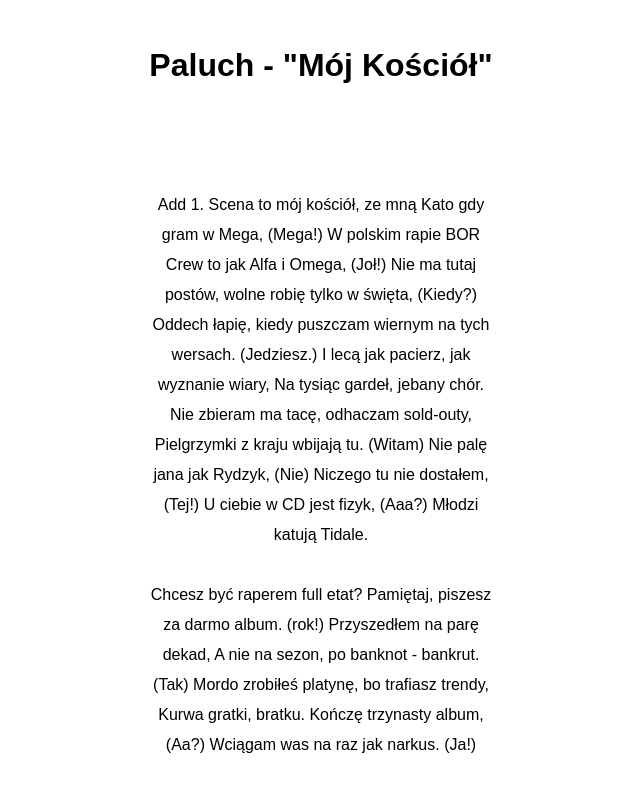
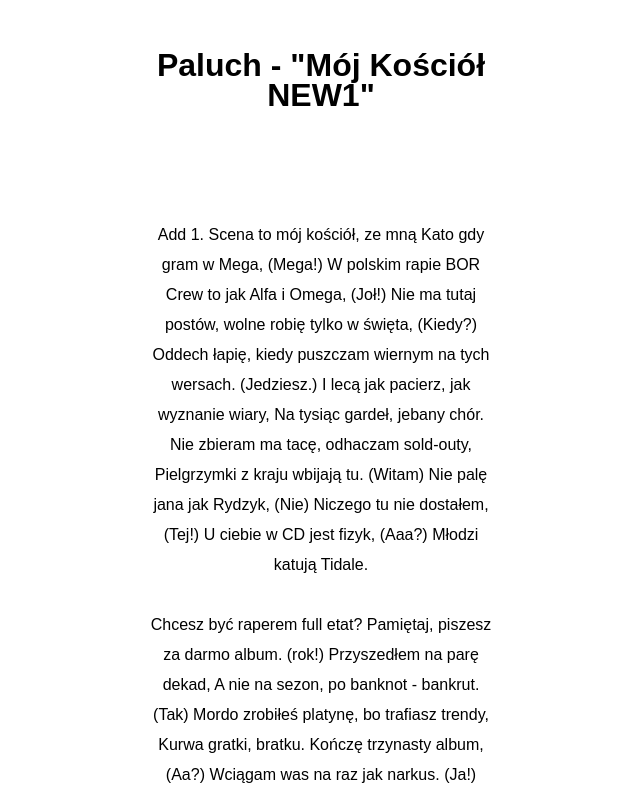
Before and after one commit to Mat955/learning-git-3, a plain HTML site: page index.html in a window 1280 px wide. Shown: the top 796 px of the page, without its empty margins (404-1044 px from the left). Drawn offline with Linux system fonts and the light colour scheme.

Commit message:
change h1

```diff
--- a/index.html
+++ b/index.html
@@ -11,7 +11,7 @@
 
 <body class="Domi">
     <div class="text">
-        <h1 class="main">Paluch - "Mój Kościół"</h1>
+        <h1 class="main">Paluch - "Mój Kościół NEW1"</h1>
         <p><br><br>
 
             Add 1.
```
